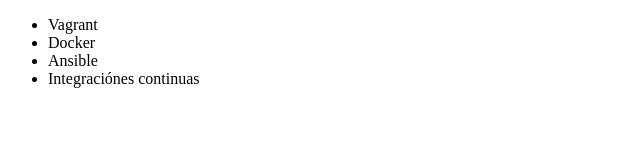
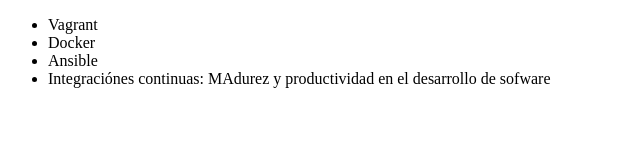
Before and after one commit to jordyangeles/repositorioprueba, a plain HTML site: page index.html in a window 1280 px wide. Shown: the whole page, without its empty margins (0-640 px from the left). Drawn offline with Linux system fonts and the light colour scheme.

Commit message:
Agregando cursos

```diff
--- a/index.html
+++ b/index.html
@@ -9,7 +9,7 @@
          <li> Vagrant </li>
          <li> Docker </li>
          <li> Ansible </li>
-         <li> Integraciónes continuas </li>
+         <li> Integraciónes continuas: MAdurez y productividad en el desarrollo de sofware </li>
      </ul>
 </body>
 </html>
```
